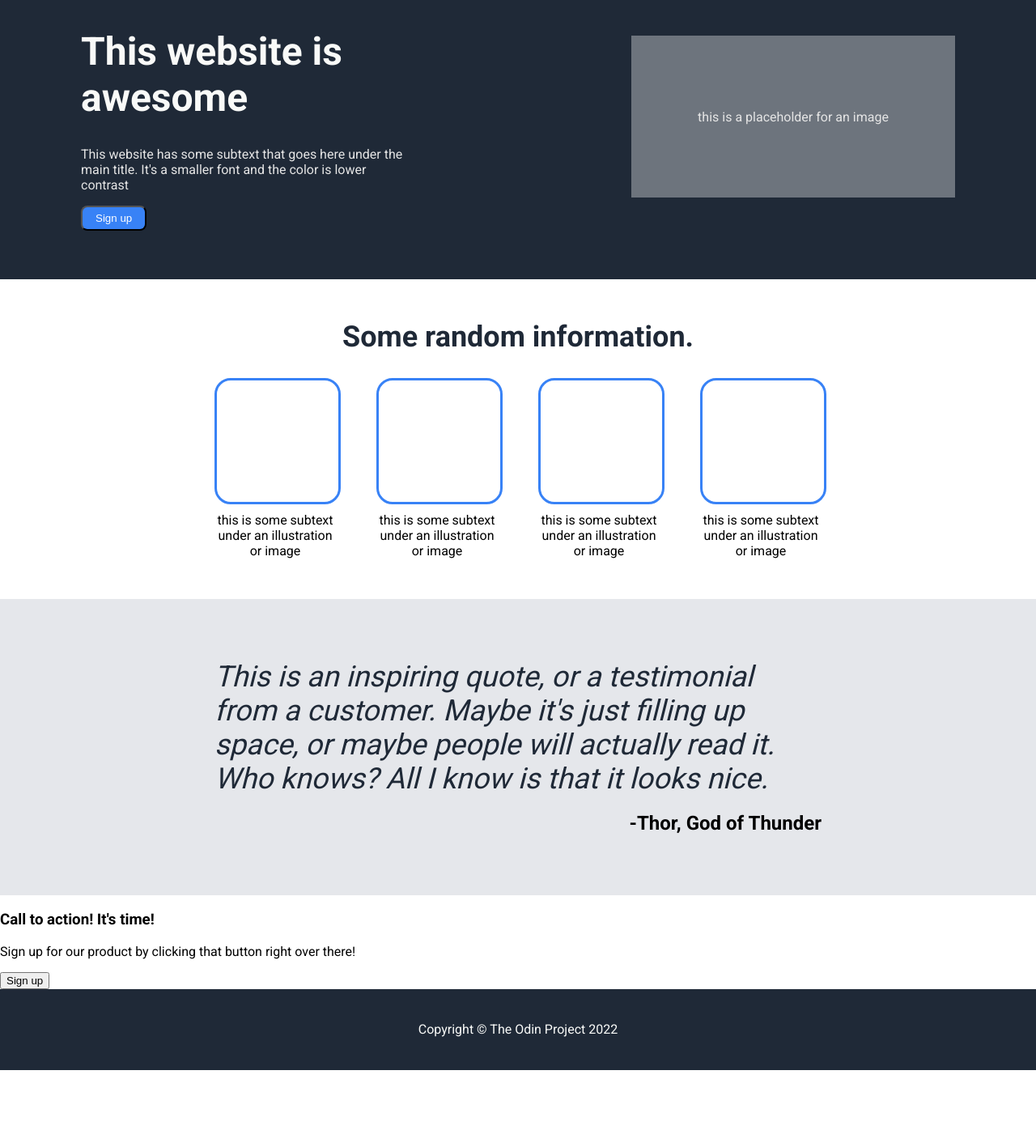
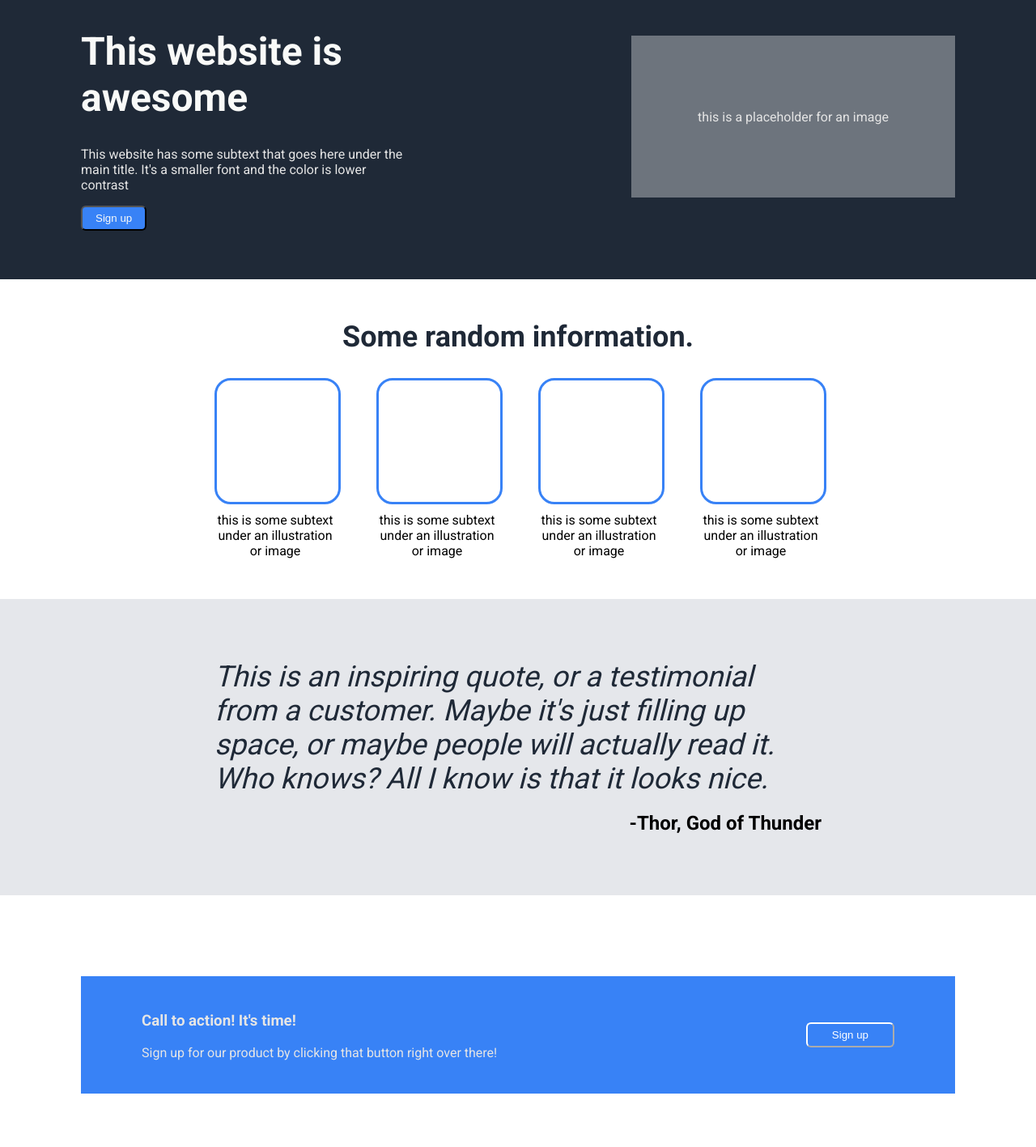
Before and after one commit to coopersimpson/project-landing-page, a plain HTML site: page index.html in a window 1280 px wide. Shown: the part 83-1500 px from the top of the page at 81% size. Before the commit the page ends 1405 px from the top, so only its background shows below. Drawn offline with Linux system fonts and the light colour scheme.

Commit message:
Style container 4 content

```diff
--- a/index.html
+++ b/index.html
@@ -57,10 +57,12 @@
             <div class="quote">This is an inspiring quote, or a testimonial from a customer. Maybe it's just filling up space, or maybe people will actually read it. Who knows? All I know is that it looks nice.</div>
             <div class="thor">-Thor, God of Thunder</div>
         </div>
-
+        <!-- Container 4 -->
         <div class="container-4">
-            <h3>Call to action! It's time!</h3>
-            <p>Sign up for our product by clicking that button right over there!</p>
+            <div class="action-info">
+                <h3>Call to action! It's time!</h3>
+                <p>Sign up for our product by clicking that button right over there!</p>
+            </div>
             <button>Sign up</button>
         </div>
     </div>
--- a/styles.css
+++ b/styles.css
@@ -29,7 +29,6 @@ h2 {
 }
 
 /* Header  */
-
 .logo {
     font-size: 24px;
     color: #F9FAF8;
@@ -51,7 +50,6 @@ header {
 }
 
 /* Main content  */
-
 .content {
     display: flex;
     flex-direction: column;
@@ -59,7 +57,6 @@ header {
 }
 
 /* Container 1 */
-
 .container-1 {
     background-color: #1F2937;
     display: flex;
@@ -79,7 +76,6 @@ header {
 }
 
 /* Container 2 */
-
 .container-2 {
     margin-top: 20px;
     display: flex;
@@ -140,9 +136,19 @@ header {
     justify-content: flex-end;
 }
 
+/* Container 4 */
+.container-4 {
+    background-color: #3882F6;
+    margin: 100px;
+    padding: 25px 75px 25px 75px;
+    color:#e5e5e5;
+    display: flex;
+    justify-content: space-between;
+    align-items: center;
+}
+
 
 /* Footer  */
-
 footer {
     background-color: #1F2937;
     color: #F9FAF8;
@@ -153,16 +159,22 @@ footer {
 }
 
 /* Button styling */
-
 #signupbtn-1 {
-    color: white;
+    color: #F9FAF8;
     background-color: #3882F6;
     padding: 6px 16px 6px 16px;
-    border-radius: 8px;
+    border-radius: 6px;
+}
+
+.container-4 button {
+    background-color: #3882F6;
+    padding: 6px 30px 6px 30px;
+    border-radius: 6px;
+    border-color: white;
+    color: white;
 }
 
 /* Placeholder img */
-
 #placeholder-img {
     background-color: #6d747d;
     color: #e5e5e5;
```
